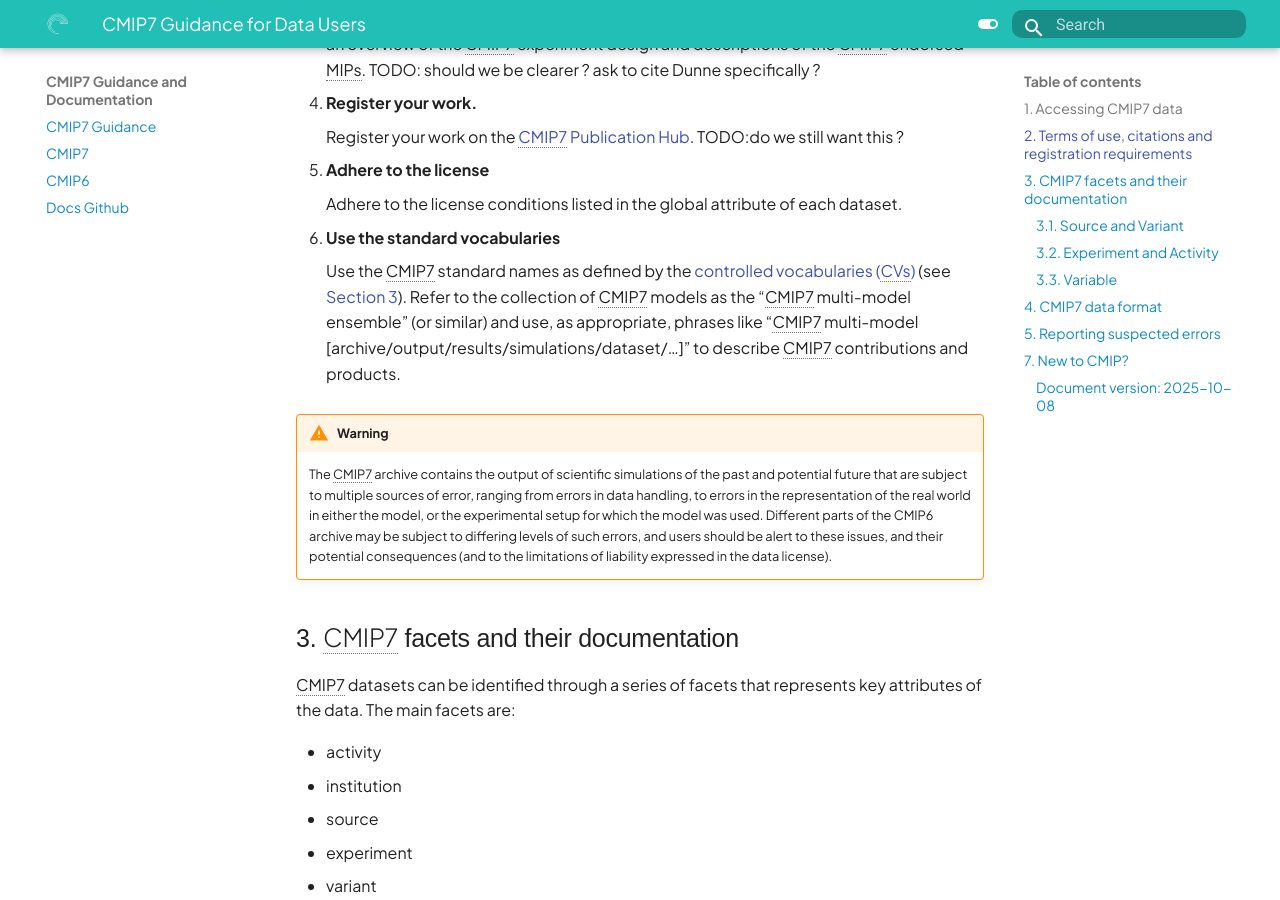
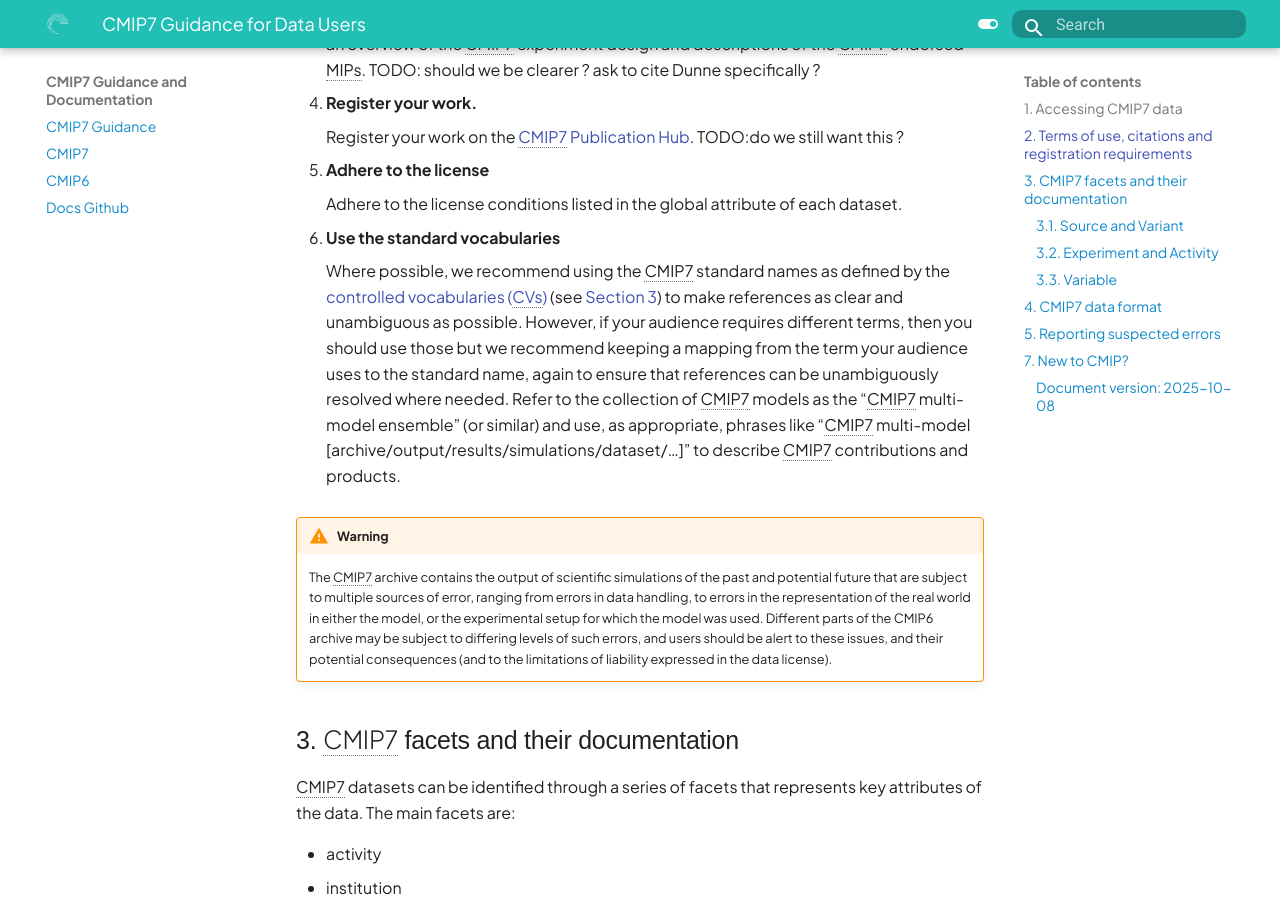
Before and after one commit to WCRP-CMIP/cmip7-guidance, an MkDocs documentation site: the page built from docs/CMIP7/guidance_for_users.md, in a window 1280 px wide and 900 px high, scrolled down 1671 px. Built offline with MkDocs 1.6.1 and Material for MkDocs 9.7.7, drawn with Linux system fonts in a browser that asks for light colours; some web fonts are replaced.

Commit message:
Update docs/CMIP7/guidance_for_users.md
Co-authored-by: znichollscr <114576287+znichollscr@users.noreply.github.com>

```diff
--- a/docs/CMIP7/guidance_for_users.md
+++ b/docs/CMIP7/guidance_for_users.md
@@ -78,7 +78,7 @@ To enable modeling groups and others who support CMIP7 to demonstrate its impact
 
 6. **Use the standard vocabularies**
 
-    Use the CMIP7 standard names as defined by the [controlled vocabularies (CVs)][cmipCvs] (see [Section 3](#3-cmip7-facets-and-their-documentation)). Refer to the collection of CMIP7 models as the “CMIP7 multi-model ensemble” (or similar) and use, as appropriate, phrases like “CMIP7 multi-model [archive/output/results/simulations/dataset/…]” to describe CMIP7 contributions and products.
+    Where possible, we recommend using the CMIP7 standard names as defined by the [controlled vocabularies (CVs)][cmipCvs] (see [Section 3](#3-cmip7-facets-and-their-documentation)) to make references as clear and unambiguous as possible. However, if your audience requires different terms, then you should use those but we recommend keeping a mapping from the term your audience uses to the standard name, again to ensure that references can be unambiguously resolved where needed. Refer to the collection of CMIP7 models as the “CMIP7 multi-model ensemble” (or similar) and use, as appropriate, phrases like “CMIP7 multi-model [archive/output/results/simulations/dataset/…]” to describe CMIP7 contributions and products.
 
 
 
```
